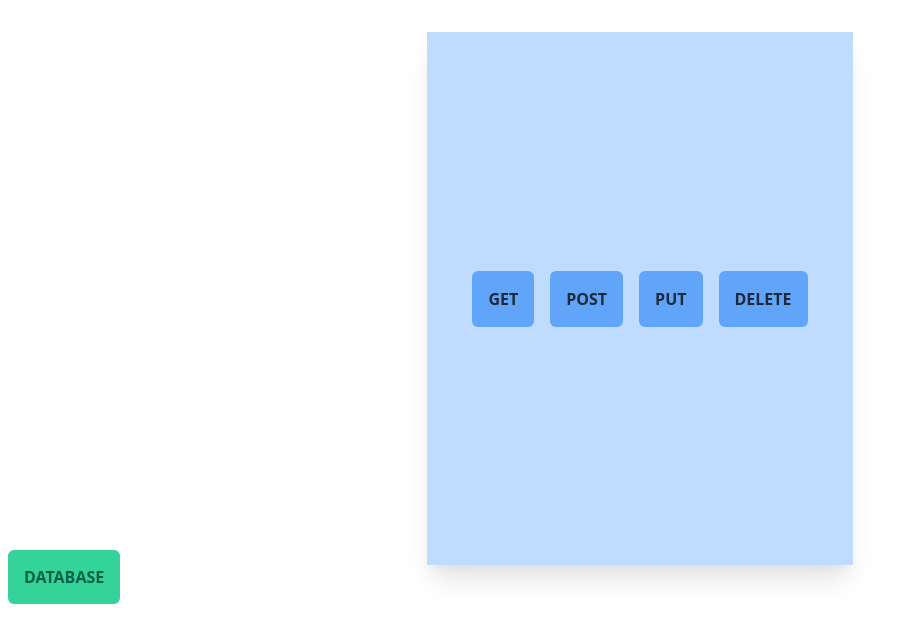
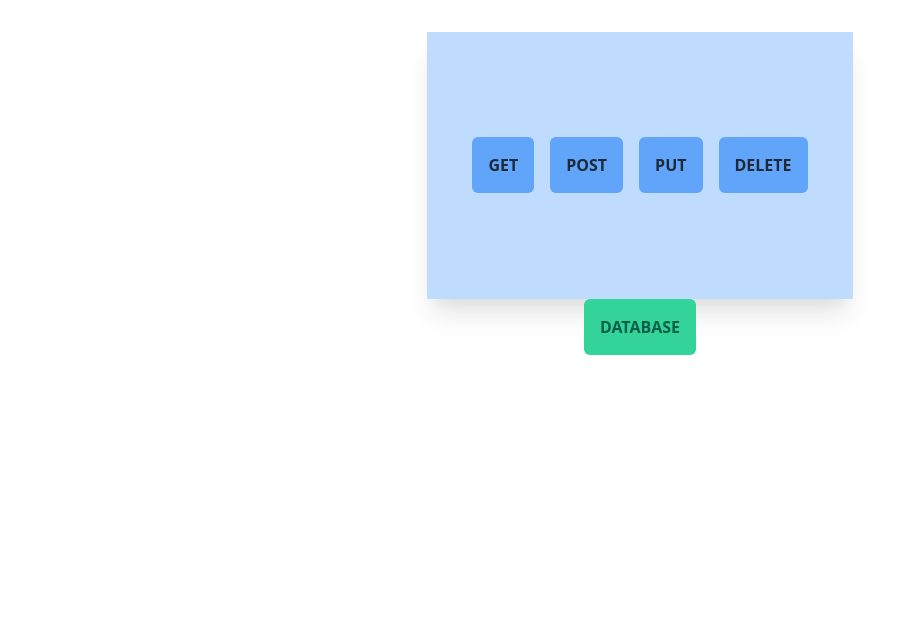
Before and after one commit to raghavsharma007/PCOMP-REST, a Django app: page / in a window 1280 px wide. Shown: the part 40-683 px from the top of the page, without its empty margins (0-908 px from the left). Run offline with Django 3.2, Linux system fonts and the light colour scheme; data that the repository does not hold is empty; parts of the project's set-up code (start-up, migrations or seed data) failed here and were passed over.

Commit message:
fixed index template

```diff
--- a/REST/templates/REST/index.html
+++ b/REST/templates/REST/index.html
@@ -9,14 +9,14 @@
 </head>
 <body class="h-screen">
         {% include 'REST/components/navbar.html' %}
-        <div class="h-2/3 bg-blue-200 w-1/3 shadow-xl m-auto mt-8 flex justify-center items-center">
+        <div class="h-1/3 bg-blue-200 w-1/3 shadow-xl m-auto mt-8 flex justify-center items-center">
             <a class="bg-blue-400 p-4 rounded-md mx-2 font-semibold text-gray-800 focus:ring-2 focus:ring-blue-600" href="{% url 'REST:getjsondata' %}">GET</a>
             <a class="bg-blue-400 p-4 rounded-md mx-2 font-semibold text-gray-800 focus:ring-2 focus:ring-blue-600" href="{% url 'REST:post' %}">POST</a>
             <a class="bg-blue-400 p-4 rounded-md mx-2 font-semibold text-gray-800 focus:ring-2 focus:ring-blue-600" href="{% url 'REST:put' %}">PUT</a>
             <a class="bg-blue-400 p-4 rounded-md mx-2 font-semibold text-gray-800 focus:ring-2 focus:ring-blue-600" href="{% url 'REST:dbtable' %}">DELETE</a>
             <!-- <li><a href="{% url 'REST:security' %}">Securing REST APIs</a></li> -->
         </div>
-        <div class="">
+        <div class="w-1/3 m-auto flex justify-center">
             <a class="bg-green-400 p-4 rounded-md mx-2 font-semibold text-green-800 focus:ring-2 focus:ring-green-700" href="{% url 'REST:dbtable' %}">DATABASE</a>
         </div>
 </body>
```
